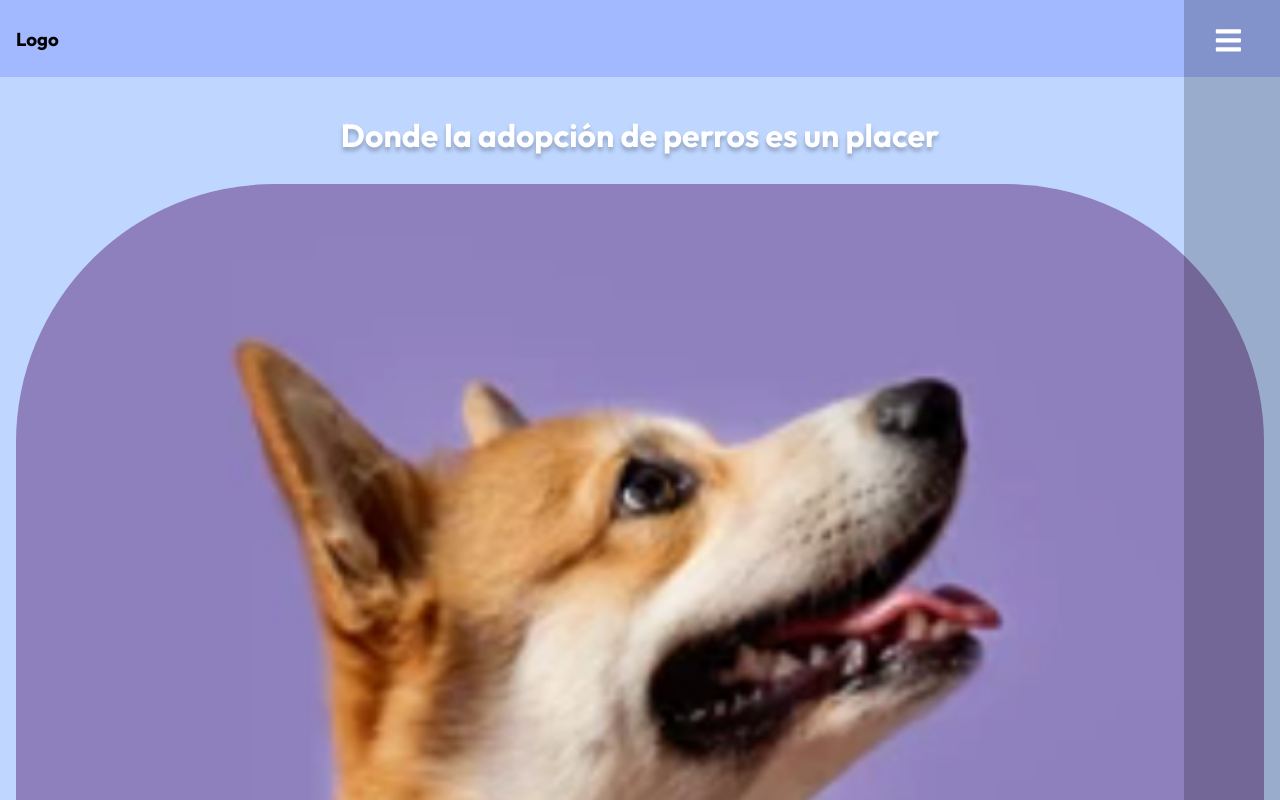
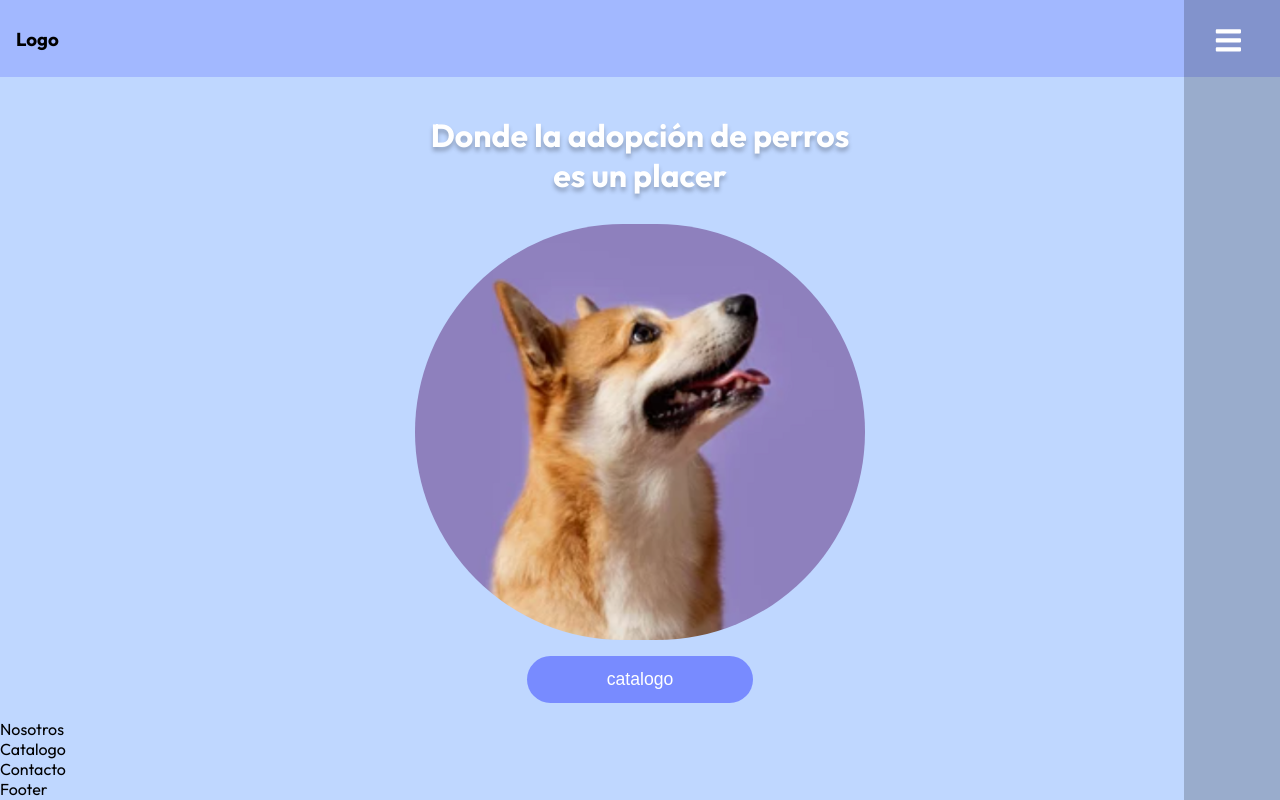
Before and after one commit to shiftmx/adopcion-perros, a React (Vite) app: page / in a window 1280 px wide. Shown: the top 800 px of the page. Built offline with nearby package versions, Linux system fonts and the light colour scheme.

Commit message:
whole page padding update

```diff
--- a/src/perrosApp.css
+++ b/src/perrosApp.css
@@ -9,6 +9,8 @@
 
 .section__padding{
     padding: 1rem;
+    margin: auto;
+    max-width: 450px;
 }
 
 body{
```
